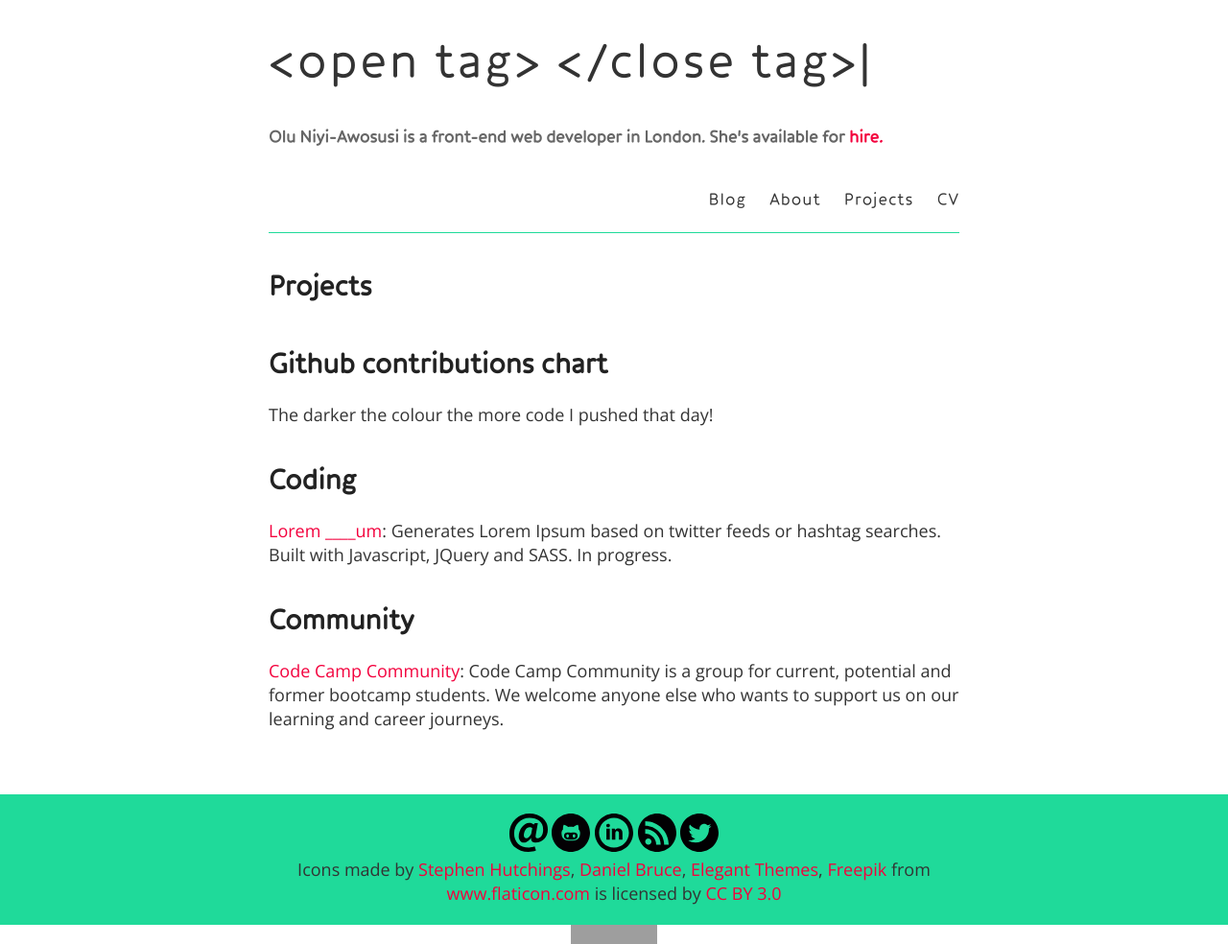
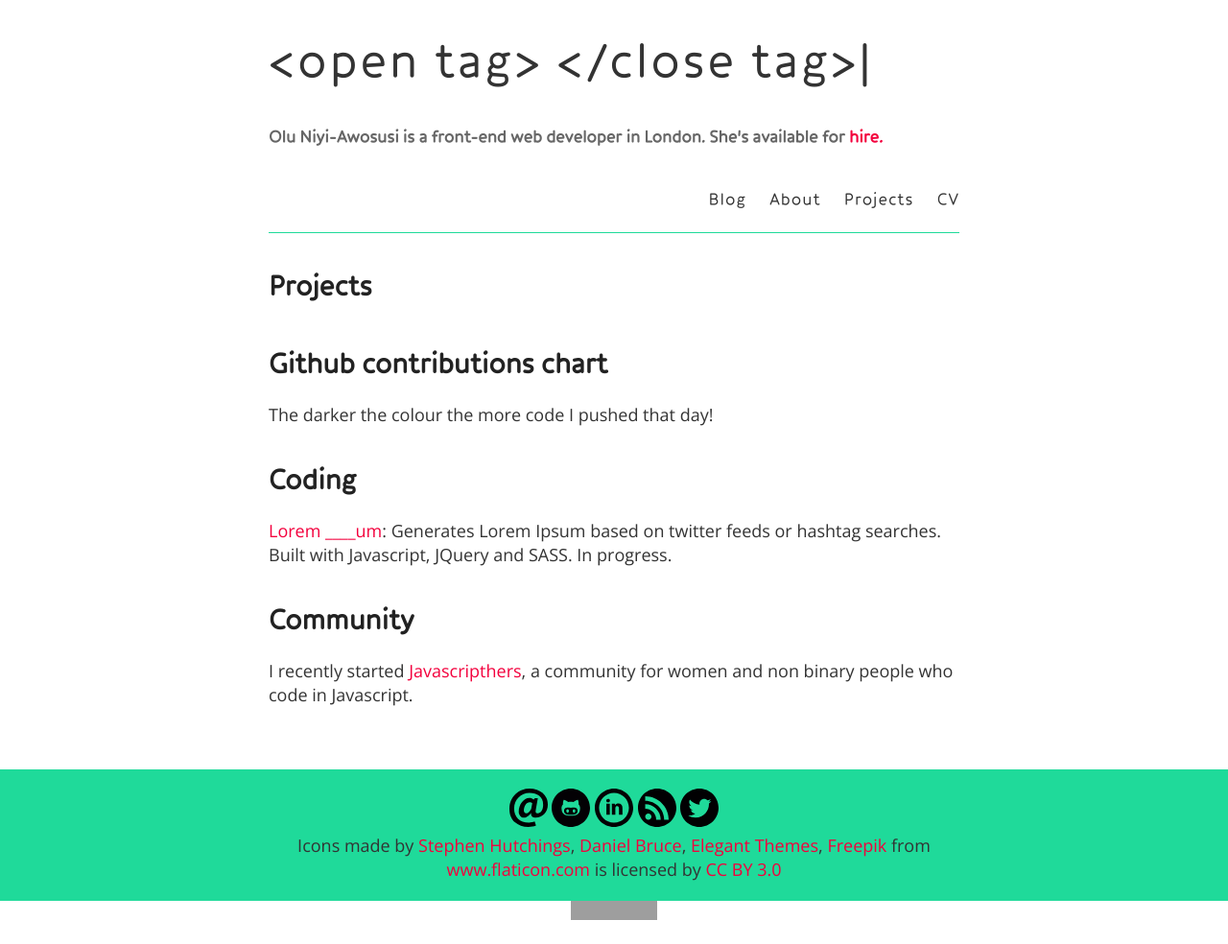
Before and after one commit to oluoluoxenfree/oluoluoxenfree.github.io, a Jekyll site: the page built from projects.md, in a window 1280 px wide. Shown: the whole page at 96% size. Built offline with Jekyll 4.4.1, drawn with Linux system fonts in a browser that asks for light colours; nearby versions of some CDN libraries; Markdown is read by kramdown in place of the engine named in the settings; comment, search, counter and statistics services are not loaded; after the commit the page ends 959 px from its top, so only the background shows below that; grey boxes are pictures that could not be loaded.

Commit message:
added javascripthers

```diff
--- a/projects.md
+++ b/projects.md
@@ -17,4 +17,4 @@ The darker the colour the more code I pushed that day!
 
 #Community
 
-[Code Camp Community](http://www.meetup.com/Code-Camp-Community/): Code Camp Community is a group for current, potential and former bootcamp students. We welcome anyone else who wants to support us on our learning and career journeys.
+I recently started <a href="https://twitter.com/javascripthers" target="_blank">Javascripthers</a>, a community for women and non binary people who code in Javascript.
```
